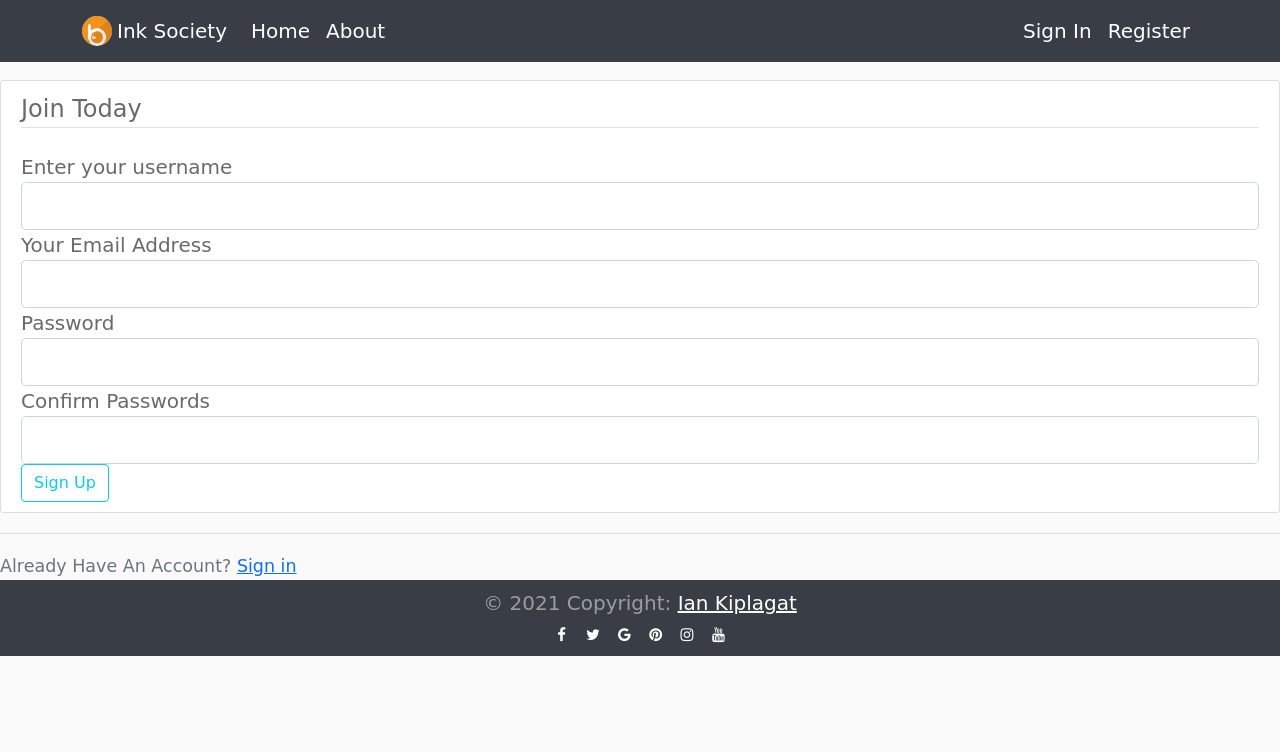
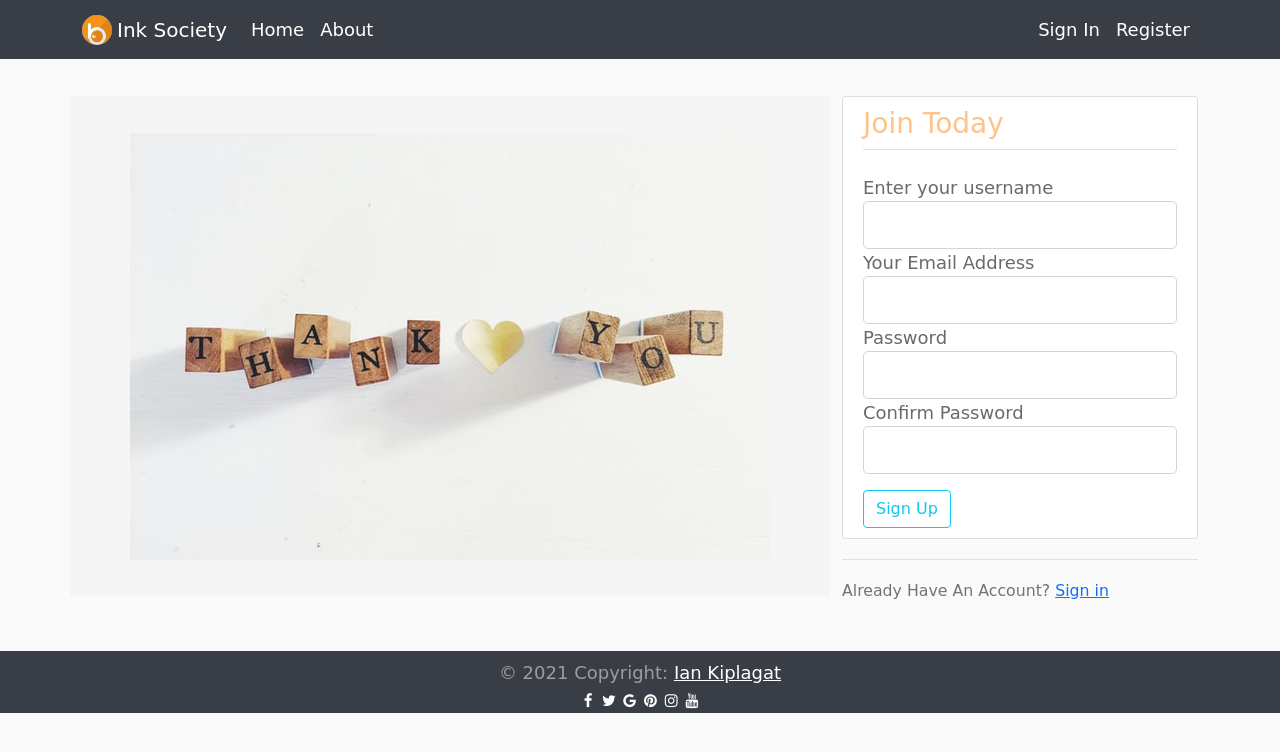
Before and after one commit to ikiplagat/Ink-Society, a Flask app: page /auth/register in a window 1280 px wide. Shown: the top 752 px of the page. Run offline with Flask 2, Linux system fonts and the light colour scheme; some web fonts are replaced.

Commit message:
add register background image and style

```diff
--- a/app/auth/forms.py
+++ b/app/auth/forms.py
@@ -8,7 +8,7 @@ class RegistrationForm(FlaskForm):
     email = StringField('Your Email Address',validators=[Required(),Email()])
     username = StringField('Enter your username',validators = [Required(),Length(min=2, max=20)])
     password = PasswordField('Password',validators = [Required(), EqualTo('confirm_password',message = 'Passwords must match')])
-    confirm_password = PasswordField('Confirm Passwords',validators = [Required()])
+    confirm_password = PasswordField('Confirm Password',validators = [Required()])
     submit = SubmitField('Sign Up')
 
     def validate_email(self,data_field):
--- a/app/static/css/index.css
+++ b/app/static/css/index.css
@@ -5,7 +5,7 @@ body {
   color: #696a6b;
   margin-top: 5rem;
   font-family: 'Mirza', cursive;
-  font-size: 20px;
+  font-size: 18px;
 }
 
 h1,
@@ -115,7 +115,6 @@ footer {
 
 /* Style all font awesome icons */
 .fa {
-  margin: 5px;
   font-size: 15px;
   width: 15px;
   text-align: center;
@@ -132,3 +131,12 @@ footer {
   opacity: 0.7;
   color: #ffc288;
 }
+
+.photo {
+  background-image: url(../photos/1.jpg);
+  background-position: center;
+  background-repeat: no-repeat;
+  background-color: #f5f5f5;
+  height: 500px;
+
+}
--- a/app/templates/auth/register.html
+++ b/app/templates/auth/register.html
@@ -1,9 +1,14 @@
 {% extends 'base.html' %} {% block content %}
+<div class="container pt-3">
+  <div class="row">
+    <div class="col-md-8 photo">
+    </div>
+    <div class="col-md-4">
       <div class="content-section">
         <form method="POST" action="">
           {{ form.hidden_tag( )}}
           <fieldset class="form-group">
-      <legend class="border-bottom mb-4">Join Today</legend>
+            <legend class="border-bottom mb-4"><h3>Join Today</h3></legend>
             <div class="form-group">
               {{ form.username.label(class="form-control-label") }} {% if
               form.username.errors %} {{ form.username(class="form-control
@@ -53,7 +58,7 @@
               {% else %} {{ form.confirm_password(class="form-control
               form-control-lg") }} {% endif %}
             </div>
-      <div class="form-group">
+            <div class="form-group mt-3">
               {{ form.submit(class="btn btn-outline-info") }}
             </div>
           </fieldset>
@@ -65,5 +70,8 @@
           <a class="ml-2" href="{{ url_for('auth.login') }}">Sign in</a>
         </small>
       </div>
+    </div>
+  </div>
+</div>
 
 {% endblock content %}
--- a/app/templates/footer.html
+++ b/app/templates/footer.html
@@ -1,7 +1,7 @@
 <!-- Footer -->
 <footer class="page-footer font-small">
   <!-- Copyright -->
-  <div class="footer-copyright text-center py-2" style="color: #9d9d9d">
+  <div class="footer-copyright text-center pt-2 mt-5" style="color: #9d9d9d">
     © 2021 Copyright:
     <a class="mailto"
       href="mailto:ianjkiplagat@gmail.com"
```
Also changed, not shown: app/templates/auth/login.html (+9 -8 lines), app/static/photos/1.jpg (added). Lines whose indentation alone changed are shown as unchanged.
